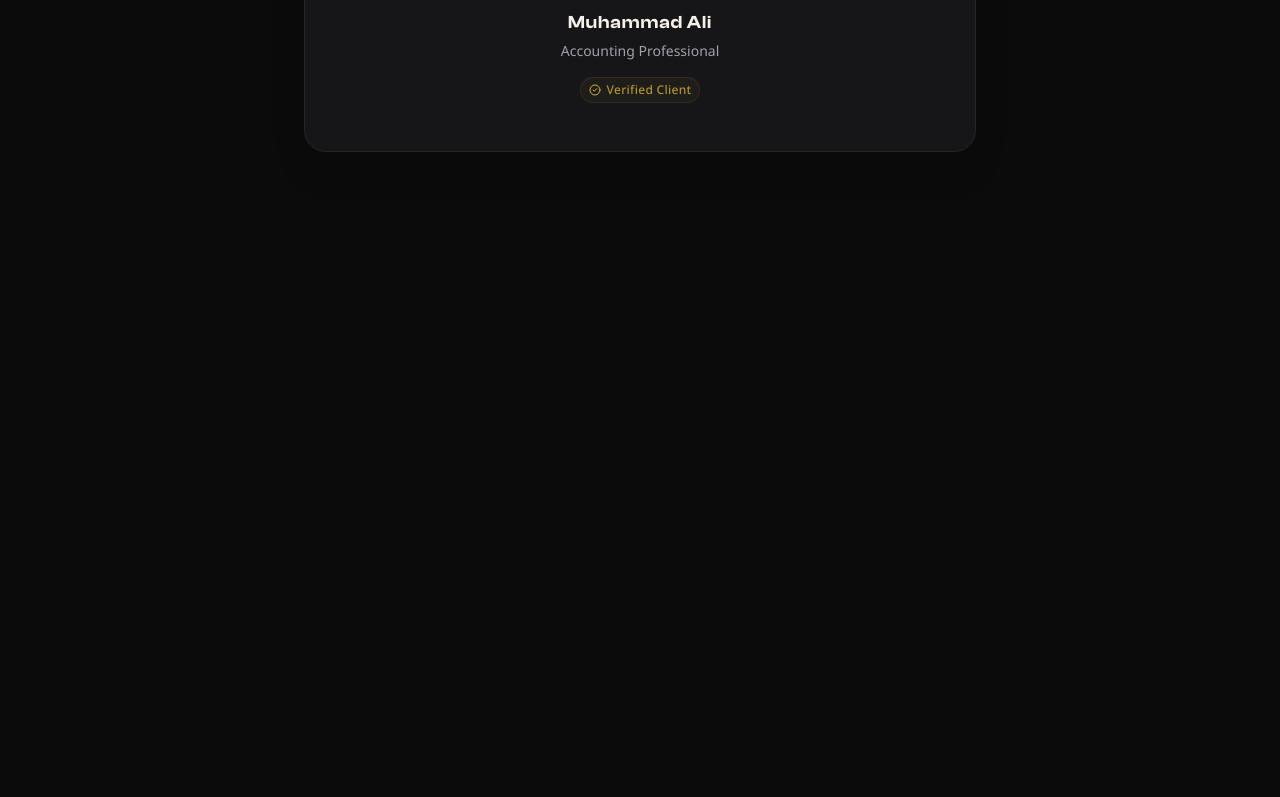
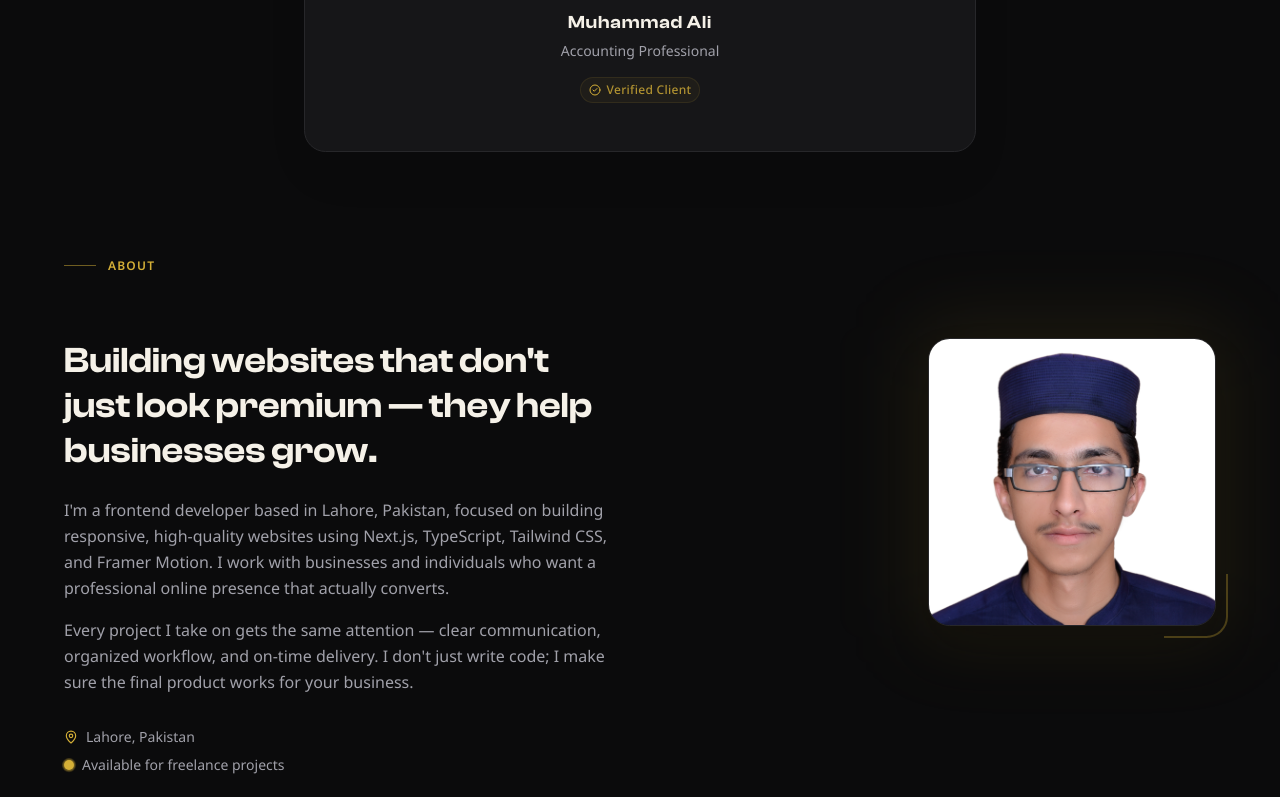
Before and after one commit to Muhammad-Saad-Riaz/M-Saad-Riaz-Portfolio-v2, a Next.js app: page / in a window 1280 px wide. Shown: the part 2000-2797 px from the top of the page. Before the commit the page ends 2200 px from the top, so only its background shows below. Built offline with nearby package versions, Linux system fonts and the light colour scheme; a web font is replaced by a local one.

Commit message:
Added About Section Code

```diff
--- a/src/app/page.tsx
+++ b/src/app/page.tsx
@@ -2,6 +2,7 @@ import Image from "next/image";
 import Hero from "@/components/sections/Hero";
 import FeaturedProject from "@/components/sections/FeaturedProject"
 import Testimonial from "@/components/sections/Testimonial";
+import About from "@/components/sections/About";
 
 export default function Home() {
   return (
@@ -9,6 +10,7 @@ export default function Home() {
       <Hero />
       <FeaturedProject/>
       <Testimonial/>
+      <About/>
 
     </>
   );
--- a/src/components/sections/About.tsx
+++ b/src/components/sections/About.tsx
@@ -0,0 +1,141 @@
+"use client";
+
+import { motion } from "framer-motion";
+import { aboutContent, personalInfo } from "@/data/portfolio-data";
+import { Code2, Zap, MessageCircle, MapPin, LucideIcon } from "lucide-react";
+import Image from "next/image";
+
+const iconMap: Record<string, LucideIcon> = {
+  Code2,
+  Zap,
+  MessageCircle,
+};
+
+export default function About() {
+  return (
+    <section id="about" className="py-12 px-6">
+      <div className="max-w-6xl mx-auto">
+        {/* Section Label */}
+        <motion.div
+          initial={{ opacity: 0, y: 16 }}
+          whileInView={{ opacity: 1, y: 0 }}
+          viewport={{ once: true }}
+          transition={{ duration: 0.5 }}
+          className="mb-16"
+        >
+          <span className="inline-flex items-center gap-3 text-xs font-sans font-semibold tracking-widest uppercase text-gold">
+            <span className="w-8 h-px bg-gold/50" />
+            About
+          </span>
+        </motion.div>
+
+        {/* Top Grid- Text + Photo */}
+        <div className="grid grid-cols-1 lg:grid-cols-2 gap-12 lg:gap-12 items-start mb-16">
+          {/* left - text */}
+          <motion.div
+            initial={{ opacity: 0, x: -30 }}
+            whileInView={{ opacity: 1, x: 0 }}
+            viewport={{ once: true, margin: "-80px" }}
+            transition={{ duration: 0.6, ease: [0.25, 0.1, 0.25, 1] }}
+            className="order-2 lg:order-1"
+          >
+            <h2 className="font-clash font-semibold text-3xl md:text-4xl text-ivory leading-tight mb-6">
+              {aboutContent.heading}
+            </h2>
+
+            <div className="flex flex-col gap-4 mb-8">
+              {aboutContent.paragraphs.map((para, i) => (
+                <p
+                  key={i}
+                  className="font-sans text-base text-muted-foreground leading-relaxed"
+                >
+                  {para}
+                </p>
+              ))}
+            </div>
+
+            {/* Location + Availability */}
+            <div className="flex flex-col gap-2">
+              <span className="inline-flex items-center gap-2 text-sm font-sans text-muted-foreground">
+                <MapPin size={14} className="text-gold shrink-0" />
+                {personalInfo.location}
+              </span>
+              <span className="inline-flex items-center gap-2 text-sm font-sans text-muted-foreground">
+                <span className="relative flex h-2.5 w-2.5">
+                  <span className="animate-ping absolute inline-flex h-full w-full rounded-full bg-gold/90 opacity-75"></span>
+                  <span className="relative inline-flex rounded-full h-2.5 w-2.5 bg-gold"></span>
+                </span>
+                {personalInfo.availability}
+              </span>
+            </div>
+          </motion.div>
+
+          {/* Right - Photo */}
+          <motion.div
+            initial={{ opacity: 0, scale: 0.95 }}
+            whileInView={{ opacity: 1, scale: 1 }}
+            viewport={{ once: true, margin: "-80px" }}
+            transition={{ duration: 0.6, ease: [0.25, 0.1, 0.25, 1] }}
+            className="order-1 lg:order-2 flex justify-center lg:justify-end"
+          >
+            <div className="relative">
+              {/* Gold Glow */}
+              <div
+                aria-hidden="true"
+                className="absolute -inset-3 bg-gold/10 blur-[40px] rounded-2xl pointer-events-none"
+              />
+
+              {/* Photo */}
+              <div className="relative w-64 h-64 md:w-72 md:h-72 rounded-2xl overflow-hidden border border-border shadow-2xl">
+                <Image
+                  src={aboutContent.photo}
+                  alt={`Photo of ${personalInfo.fullName}`}
+                  fill
+                  className="object-cover object-top"
+                  sizes="(max-width: 768px) 256px, 288px"
+                />
+              </div>
+
+              {/* Decorative corner accent */}
+              <div
+                aria-hidden="true"
+                className="absolute -bottom-3 -right-3 w-16 h-16 border-b-2 border-r-2 border-gold/30 rounded-br-2xl pointer-events-none"
+              />
+            </div>
+          </motion.div>
+        </div>
+
+        {/* Divider line */}
+        <div className="w-full h-px bg-border mb-16" />
+
+        {/* Value Card */}
+        <div className="grid grid-cols-1 md:grid-cols-3 gap-4">
+          {aboutContent.cards.map((card, i) => {
+            const Icon = iconMap[card.icon];
+            return (
+              <motion.div
+                key={i}
+                initial={{ opacity: 0, y: 20 }}
+                whileInView={{ opacity: 1, y: 0 }}
+                viewport={{ once: true, margin: "-80px" }}
+                transition={{ duration: 0.5, ease: "easeOut", delay: i * 0.1 }}
+                // whileHover={{y:-4}}
+                className="flex flex-col p-8 rounded-2xl border border-border bg-surface/50 hover:bg-surface hover:border-gold/30 group transition-colors duration-300"
+              >
+                <div className="mb-6 flex items-center justify-center w-12 h-12 rounded-full bg-background border border-border group-hover:scale-110 transition-transform duration-300">
+                  <Icon className="w-5 h-5 text-gold" />
+                </div>
+                <h3 className="font-clash font-medium text-xl text-ivory mb-3 tracking-wide">
+                  {card.title}
+                </h3>
+                <p className="font-sans text-muted-foreground leading-relaxed">
+                  {card.description}
+                </p>
+              </motion.div>
+            );
+          })}
+        </div>
+      </div>
+    </section>
+  );
+}
--- a/src/data/portfolio-data.ts
+++ b/src/data/portfolio-data.ts
@@ -57,17 +57,6 @@ export const trustStats = [
 
 // ─── Featured Client Project ──────────────────────────────────────────────────
 
-// export const featuredProject = {
-//   title: "Accounting Portfolio Website",
-//   category: "Client Project",
-//   client: "Muhammad Ali",
-//   description:
-//     "Designed and developed a professional accounting portfolio website for a real client, helping establish a stronger online presence with a premium visual identity, responsive design, downloadable CV integration, and clear service presentation.",
-//   technologies: ["Next.js", "TypeScript", "Tailwind CSS", "Framer Motion"],
-//   liveUrl: "https://ali-aslam-portfolio.vercel.app",
-//   image: "/projects/accounting-portfolio.webp",
-// };
-
 export const featuredProject = {
   label: "Featured Client Project",
   title: "Accounting Portfolio Website",
@@ -97,7 +86,61 @@ export const testimonial: Testimonial = {
   rating: 5,
 };
 
+// ─── About ─────────────────────────────────────────────────────────────────
 
+export const aboutData = {
+  label: "About",
+  heading: "Building websites that don't just look premium — they help businesses grow.",
+  paragraphs: [
+    "I am a frontend developer specializing in React, Next.js, and modern CSS architecture. I build scalable, high-performance web applications that bridge the gap between high-end aesthetic design and flawless technical execution.",
+    "My approach is rooted in discipline and structured problem-solving. Whether I'm architecting a complex SaaS dashboard or a high-converting landing page, I focus on delivering digital assets that operate seamlessly and drive real business outcomes."
+  ],
+  location: "Lahore, Pakistan",
+  availability: "Available for Freelance Projects",
+  image: "/profile.png", // Add your professional headshot to the public folder
+  valueCards: [
+    {
+      title: "Clean Architecture",
+      description: "Reusable components and maintainable code built for long-term scalability."
+    },
+    {
+      title: "Performance First",
+      description: "Fast-loading websites optimized for modern browsers and Core Web Vitals."
+    },
+    {
+      title: "Clear Communication",
+      description: "Transparent updates, organized workflows, and on-time project delivery."
+    }
+  ]
+};
+
+// Add to src/data/portfolio-data.ts
+
+export const aboutContent = {
+  heading: "Building websites that don't just look premium — they help businesses grow.",
+  paragraphs: [
+    "I'm a frontend developer based in Lahore, Pakistan, focused on building responsive, high-quality websites using Next.js, TypeScript, Tailwind CSS, and Framer Motion. I work with businesses and individuals who want a professional online presence that actually converts.",
+    "Every project I take on gets the same attention — clear communication, organized workflow, and on-time delivery. I don't just write code; I make sure the final product works for your business.",
+  ],
+  photo: "/profile.png",
+  cards: [
+    {
+      icon: "Code2",
+      title: "Clean Architecture",
+      description: "Reusable components, scalable structure, and maintainable code built to grow with your business.",
+    },
+    {
+      icon: "Zap",
+      title: "Performance First",
+      description: "Fast-loading websites optimized for Core Web Vitals and real-world user experience.",
+    },
+    {
+      icon: "MessageCircle",
+      title: "Clear Communication",
+      description: "Transparent updates, organized workflow, and on-time delivery on every project.",
+    },
+  ],
+};
 // ─── Projects ─────────────────────────────────────────────────────────────────
 
 export const projects: Project[] = [
```
Also changed, not shown: public/profile.png (added), public/profile1.png (added).
